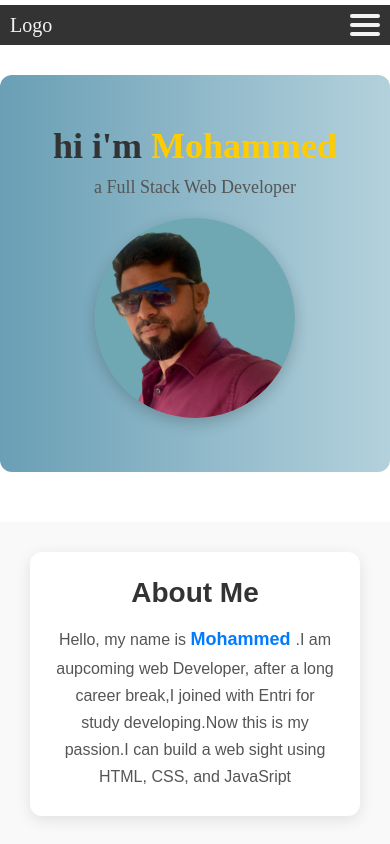
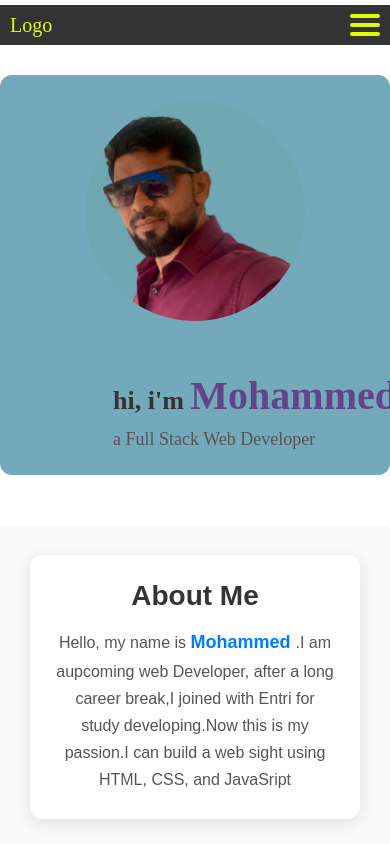
Before and after one commit to shan-mohammed/asignment-4, a plain HTML site: page index.html in a window 390 px wide. Shown: the top 844 px of the page. Drawn offline with Linux system fonts and the light colour scheme.

Commit message:
added media query

```diff
--- a/index.html
+++ b/index.html
@@ -29,15 +29,13 @@
     <main>
         <section class="figure">
 
-                   <div class="name">
-                      <h1>hi i'm <span>Mohammed</span></h1>
+          <div class="name">
+                      <h1>hi, i'm <span>Mohammed</span></h1>
                       <p>a Full Stack Web Developer</p>
 
                     </div>
+                   <img src="./images/IMG_E3108.jpg" alt="clossup image" width="400px">
 
-                <figure>
-                    <img src="./images/IMG_E3108.jpg" alt="clossup image" width="400px">
-                </figure>
 
         </section>
         <div class="description">
--- a/style.css
+++ b/style.css
@@ -16,7 +16,7 @@ nav {
       position: relative;
 }
 .logo{
-    color: #f1f3f5;
+    color: #ddff00;
     font-size: 20px;
 }
 #menu-toggle{
@@ -35,72 +35,81 @@ nav {
 .hamburger span{
     display: block;
     height: 4px;
-    background-color: #f1f3f5;
+    background-color: #ddff00;
     border-radius: 2px;
     transition: 0.3s;
 }
 .menu {display: flex;
-    /* justify-content:space-between; */
+    justify-content:space-between;
     list-style: none;
     gap:20px;
     padding:10px;
 
 }
 .menu li a{
+    color: #ddff00;
     text-decoration: none;
+    display: block;
+}
+.menu li a:hover{
+    background-color: #007bff;
 }
 
 
 
 
 
-nav ul li:hover {
-    background: #007bff;
+/* nav ul li:hover {
     color: #ccc;
-}
+    cursor: pointer;
+} */
 
 
 
 /*figure section.... */
 .figure {
+    height: 80vh;
     display: flex;
-    justify-content: space-between;
+    justify-content: space-around;
     align-items: center;
-    padding: 50px;
-    background: linear-gradient(to right, #6a9fb5, #b3d1dc);
+    background: #73a9ba;
     border-radius: 12px;
     margin: 30px auto;
-    max-width: 1000px;
     position: relative;
+    /* padding: 0px  50px; */
 }
 
 /* name....*/
 .name {
-    max-width: 50%;
+    position: relative;
+    left: 60px;
+     overflow: hidden;
+
 }
 
 .name h1 {
-    font-size: 36px;
+    font-size: 26px;
     margin-bottom: 10px;
     color: #333;
 }
 
 .name span {
-    color: #ffcc00;
+    color: #5b1b74b3;
+    font-size: 40px;
 }
 
 .name p {
+    flex: 1;
     font-size: 18px;
     color: #555;
 }
 
 /* image */
 .figure img {
-    width: 300px;
-    height: 300px;
+    width: auto;
+    height: 100%;
     object-fit: cover;
-    border-radius: 50%;
-    box-shadow: 0 5px 15px rgba(0,0,0,0.2);
+    /* box-shadow: 0 5px 15px rgba(0,0,0,0.2); */
 }
 
 
@@ -326,24 +335,38 @@ nav li a{
     font-size: 20px;
 
 }
-nav li a:hover{
-    background-color: darkgray;
+.figure{
+    flex-direction: column;
+    height: 400px;
+    padding-right: 10px;
+    padding-left: 10px;
+    overflow: hidden;
 }
+.figure img{
+     height: 220px;
+     width:220px;
+     border-radius:50%;
+     box-shadow: #5a6268;
+     order: 1;
+}
+.name{
+    height: auto;
+    order: 2;
+}
+
+
 #menu-toggle:checked ~ .menu{
     display: flex ;
 }
-    .figure {
-        flex-direction: column;
-        text-align: center;
-    }
 
-    .name {
-        max-width: 100%;
-        margin-bottom: 20px;
-    }
+  #menu-toggle:checked + .hamburger span:nth-child(1) {
+    transform: rotate(45deg) translate(5px,5px);
+  }
 
-    .figure img {
-        width: 200px;
-        height: 200px;
-    }
+ #menu-toggle:checked + .hamburger span:nth-child(2) {
+  opacity: 0;
+ }
+ #menu-toggle:checked + .hamburger span:nth-child(3){
+  transform: rotate(-45deg) translate(6px, -6px);;
+ }
 }
```
